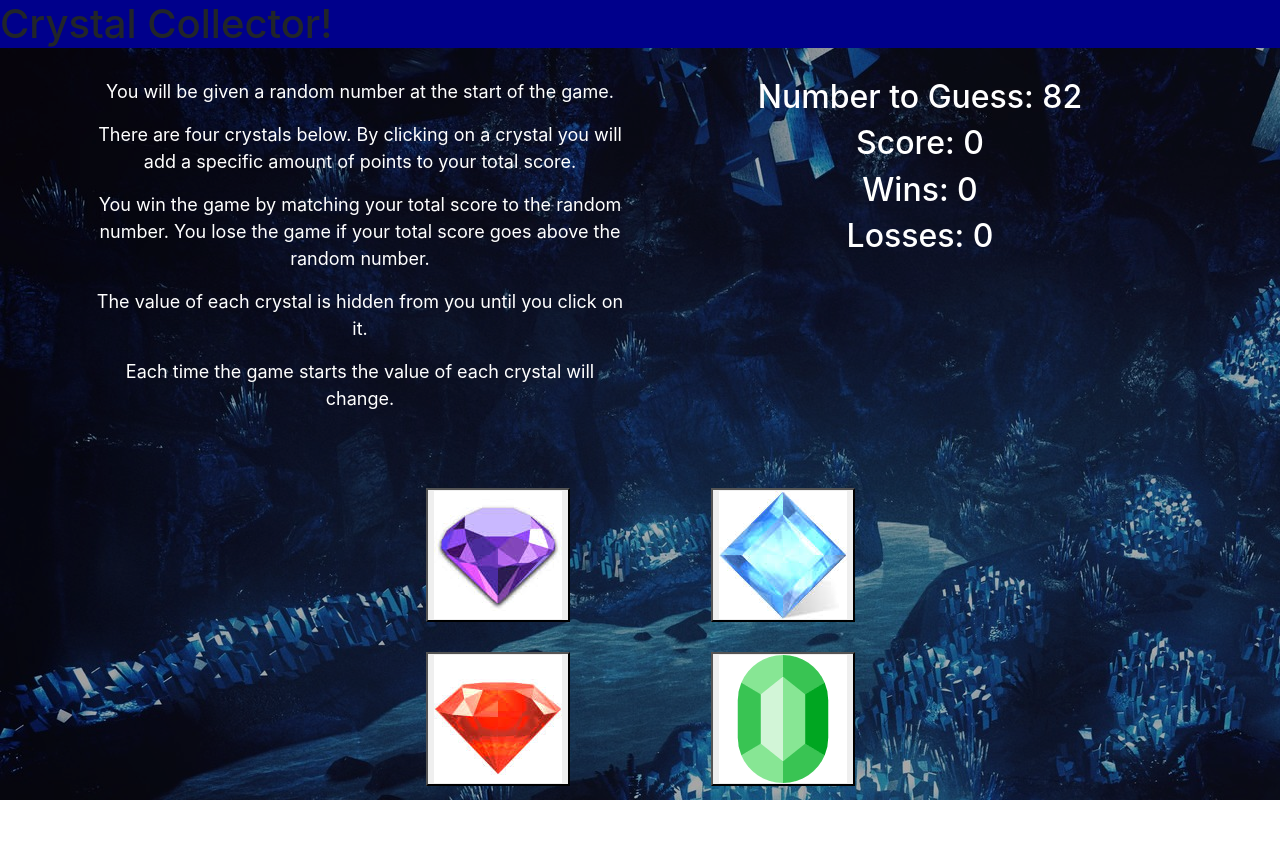
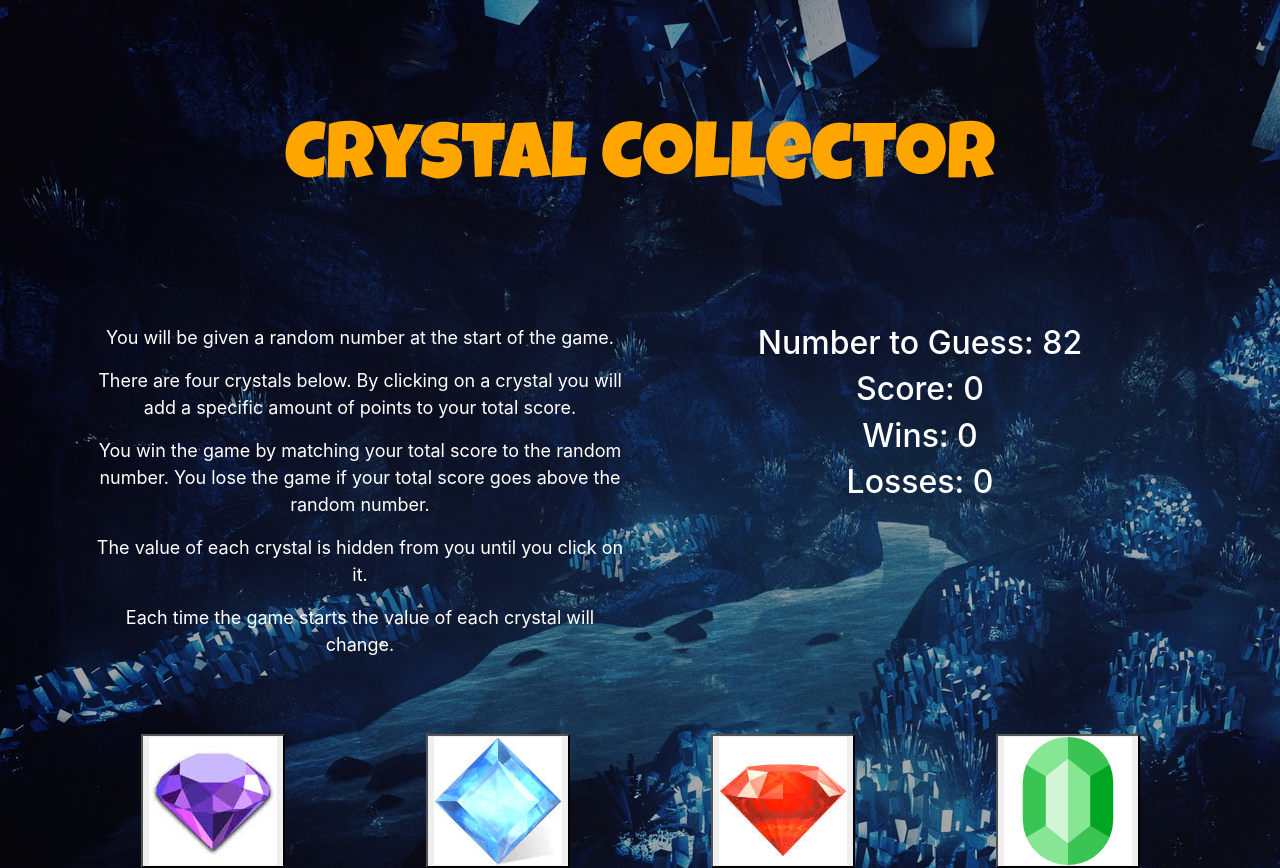
Before and after one commit to golfan14/Crystal-Collector, a plain HTML site: page index.html in a window 1280 px wide. Before the commit the page ends 800 px from the top, so only its background shows below. Drawn offline with nearby package versions, Linux system fonts and the light colour scheme.

Commit message:
Add files via upload

```diff
--- a/index.html
+++ b/index.html
@@ -8,10 +8,16 @@
     <link rel="stylesheet" type="text/css" href="assets/css/reset.css"/>
     <link rel="stylesheet" href="https://stackpath.bootstrapcdn.com/bootstrap/4.1.0/css/bootstrap.min.css" integrity="sha384-9gVQ4dYFwwWSjIDZnLEWnxCjeSWFphJiwGPXr1jddIhOegiu1FwO5qRGvFXOdJZ4" crossorigin="anonymous">
     <link rel="stylesheet" type="text/css" href="assets/css/style.css"/>
+    <link href="https://fonts.googleapis.com/css?family=Luckiest+Guy" rel="stylesheet">
     <script src="https://cdnjs.cloudflare.com/ajax/libs/jquery/3.2.1/jquery.min.js"></script>
 </head>
 <body>
-    <header><h1>Crystal Collector!</h1></header>
+
+    <div class="jumbotron jumbotron-fluid">
+        <div class="container">
+          <h1 class="display-4">Crystal Collector</h1>
+        </div>
+      </div>
 
     <div class="container">
         <div class= "instructions">
@@ -34,7 +40,6 @@
 
         <div class="crystals">
             <div class="row">
-                <div class="col-md-3"></div>
                 <div class="col-md-3">
                     <button id="gem1">
                         <img src="assets/images/gem1.jpeg">
@@ -45,11 +50,6 @@
                         <img src="assets/images/gem2.jpeg">
                     </button>
                 </div>
-                <div class="col-md-3"></div>
-            </div>
-
-            <div class="row top-buffer">
-                <div class="col-md-3"></div>
                 <div class="col-md-3">
                     <button id="gem3">
                         <img src="assets/images/gem3.jpeg">
@@ -60,7 +60,6 @@
                         <img src="assets/images/gem4.png">
                     </button>
                 </div>
-                <div class="col-md-3"></div>
             </div>
         </div>
     </div>
```
